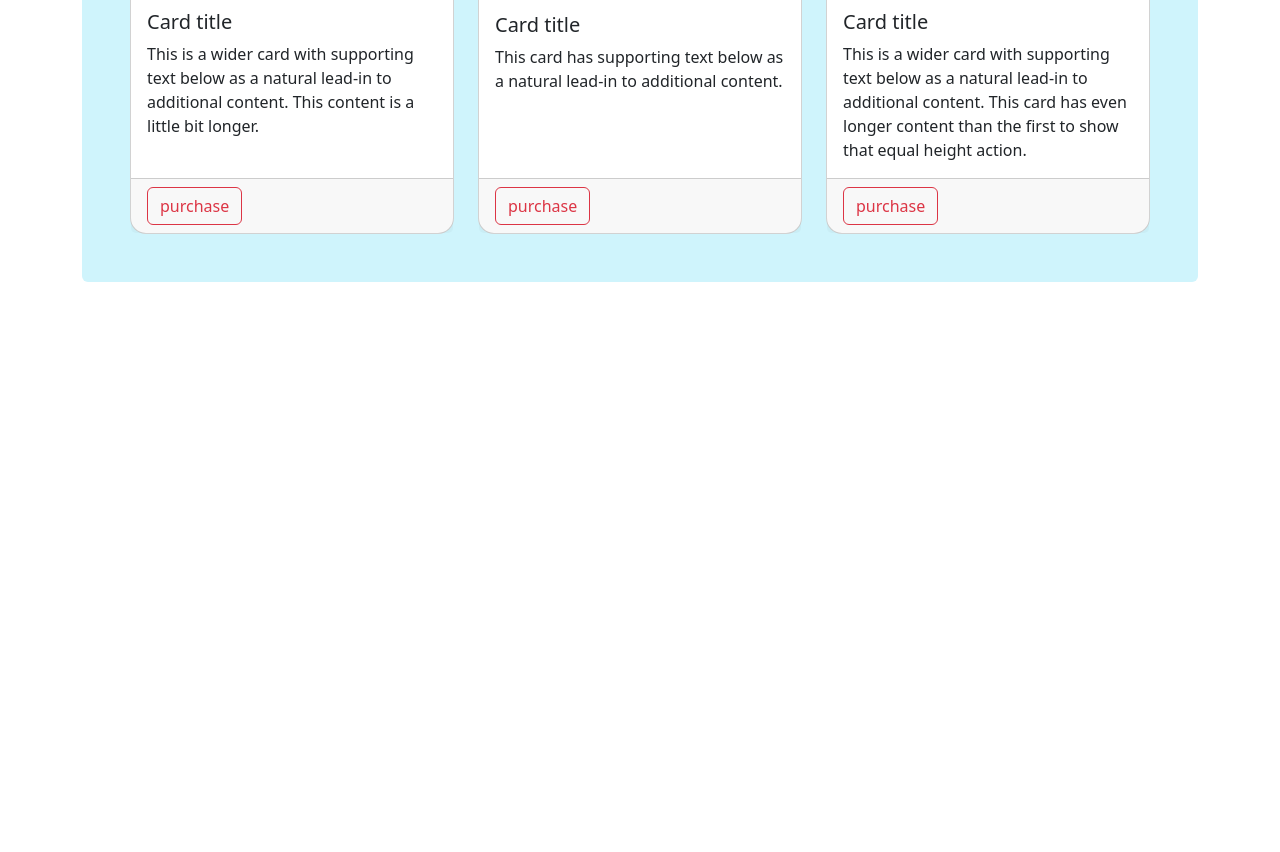
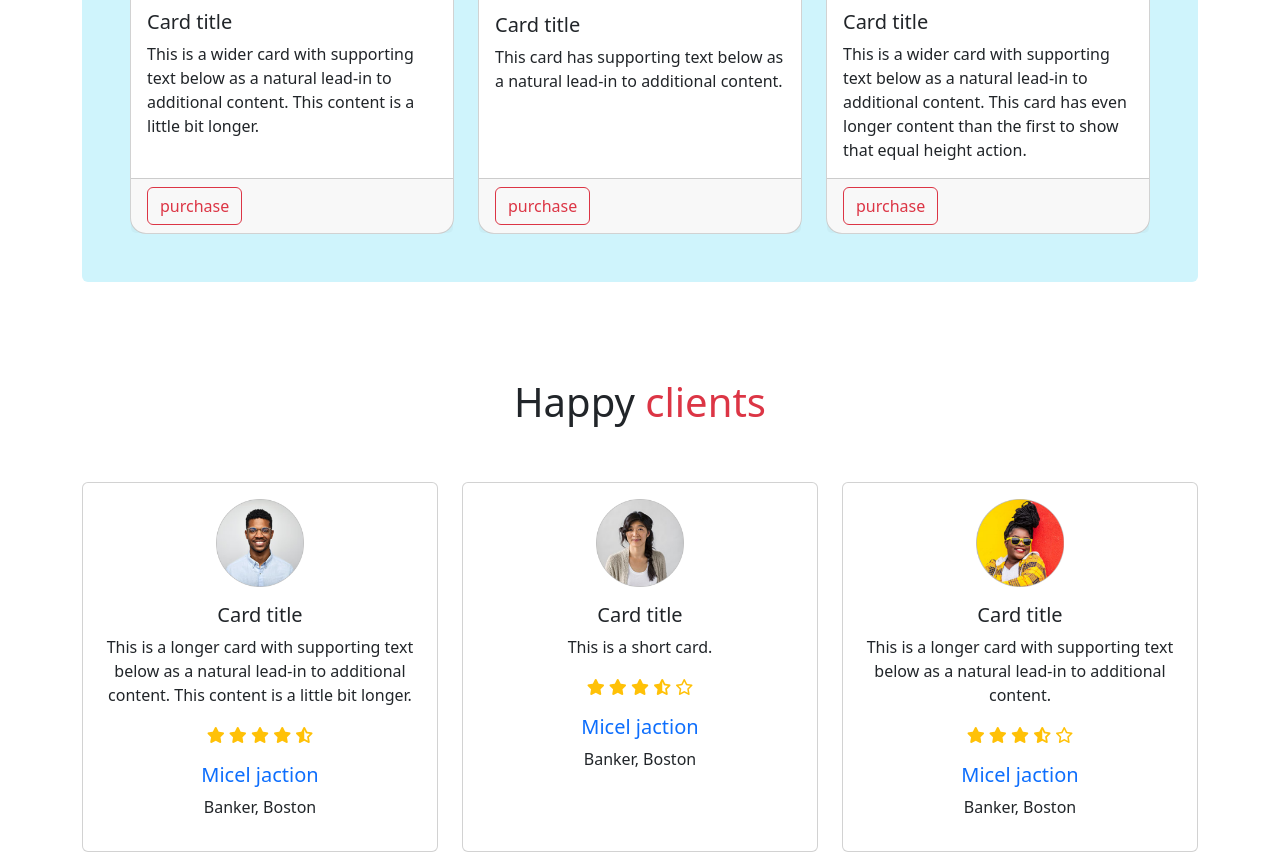
Before and after one commit to mdmahamudullah/Bikers-Zone-Bootstrap, a plain HTML site: page index.html in a window 1280 px wide. Shown: the part 1434-2286 px from the top of the page. Before the commit the page ends 1716 px from the top, so only its background shows below. Drawn offline with nearby package versions, Linux system fonts and the light colour scheme.

Commit message:
add happy client section

```diff
--- a/index.html
+++ b/index.html
@@ -10,6 +10,8 @@
         integrity="sha384-GLhlTQ8iRABdZLl6O3oVMWSktQOp6b7In1Zl3/Jr59b6EGGoI1aFkw7cmDA6j6gD" crossorigin="anonymous">
 
     <link rel="stylesheet" href="css/styles.css">
+
+    <script src="https://kit.fontawesome.com/b8bbaa06f7.js" crossorigin="anonymous"></script>
 
 </head>
 
@@ -205,6 +207,70 @@
               </div>
               <!-- cards end -->
         </section>
+        <!-- ........Happy clients.......... -->
+        <section class="mt-5">
+            <h1 class="py-5 text-center">Happy <span class="text-danger">clients</span></h1>
+
+            <div class="row row-cols-1 row-cols-md-3 g-4">
+                <div class="col">
+                  <div class="card h-100">
+                    <img src="images/user-1.png" class="card-img-top w-25 mx-auto mt-3" alt="...">
+                    <div class="card-body text-center">
+                      <h5 class="card-title">Card title</h5>
+                      <p class="card-text">This is a longer card with supporting text below as a natural lead-in to additional content. This content is a little bit longer.</p>
+                      <p class="text-warning">
+                        <i class="fa-solid fa-star"></i>
+                        <i class="fa-solid fa-star"></i>
+                        <i class="fa-solid fa-star"></i>
+                        <i class="fa-solid fa-star"></i>
+                        <i class="fa-solid fa-star-half-stroke"></i>
+                      </p>
+                      <h5 class="text-primary">Micel jaction</h5>
+                      <p>Banker, Boston</p>
+                    </div>
+                  </div>
+                </div>
+                <div class="col">
+                  <div class="card h-100">
+                    <img src="images/user-2.png" class="card-img-top w-25 mx-auto mt-3" alt="...">
+                    <div class="card-body  text-center">
+                      <h5 class="card-title">Card title</h5>
+                      <p class="card-text">This is a short card.</p>
+                      <p class="text-warning">
+                        <i class="fa-solid fa-star"></i>
+                        <i class="fa-solid fa-star"></i>
+                        <i class="fa-solid fa-star"></i>
+                        <i class="fa-solid fa-star-half-stroke"></i>
+                        <i class="fa-regular fa-star"></i>
+                      </p>
+                      <h5 class="text-primary">Micel jaction</h5>
+                      <p>Banker, Boston</p>
+                    </div>
+                  </div>
+                </div>
+                <div class="col">
+                  <div class="card h-100">
+                    <img src="images/user-3.png" class="card-img-top w-25 mx-auto mt-3" alt="...">
+                    <div class="card-body  text-center">
+                      <h5 class="card-title">Card title</h5>
+                      <p class="card-text">This is a longer card with supporting text below as a natural lead-in to additional content.</p>
+                      <p class="text-warning">
+                        <i class="fa-solid fa-star"></i>
+                        <i class="fa-solid fa-star"></i>
+                        <i class="fa-solid fa-star"></i>
+                        <i class="fa-solid fa-star-half-stroke"></i>
+                        <i class="fa-regular fa-star"></i>
+                      </p>
+                      <h5 class="text-primary">Micel jaction</h5>
+                      <p>Banker, Boston</p>
+                    </div>
+                  </div>
+                </div>
+
+              </div>
+
+
+        </section>
 
     </main>
 
```
